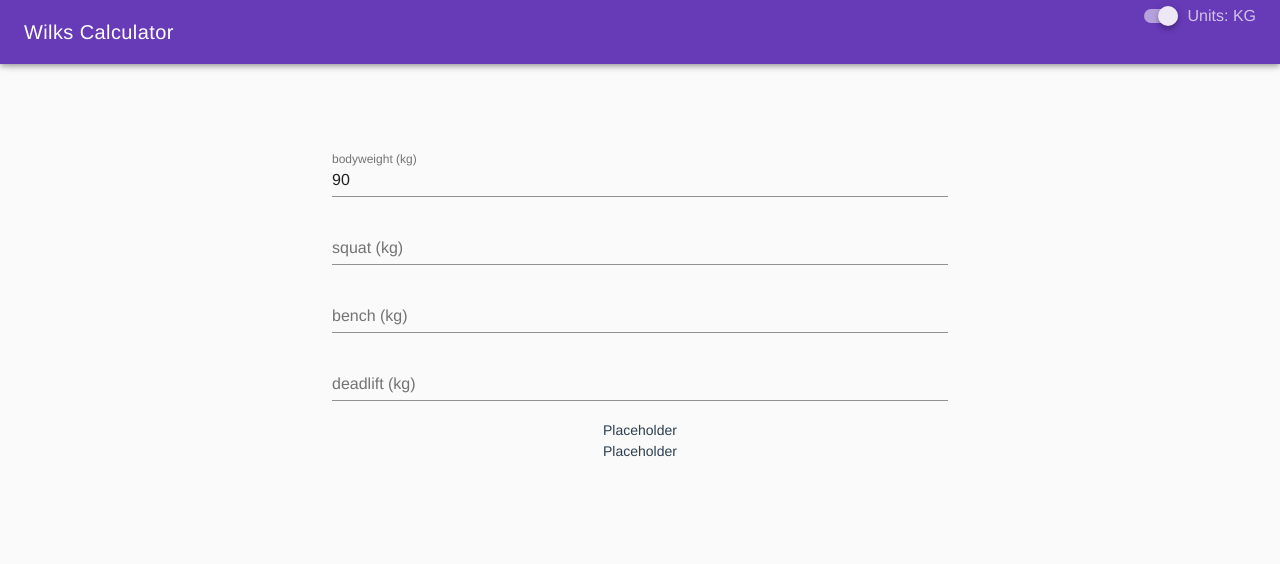
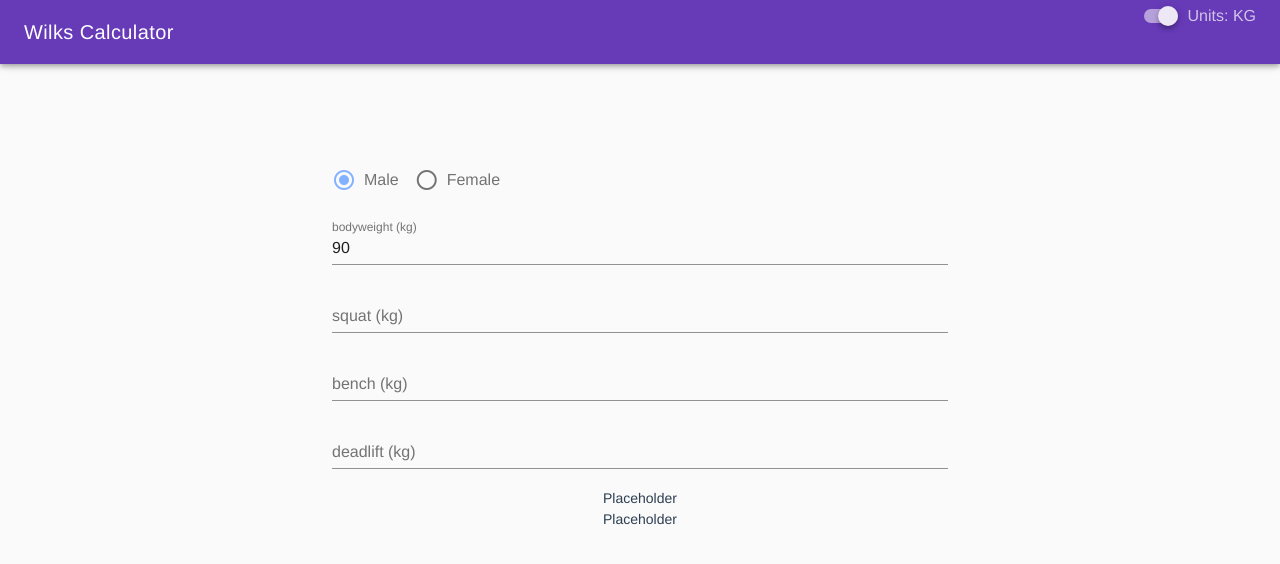
Before and after one commit to trepz/wilks-calculator, a Vue app: page / in a window 1280 px wide. Shown: the top 564 px of the page. Built offline with nearby package versions, Linux system fonts and the light colour scheme.

Commit message:
Create gender radio fields

```diff
--- a/src/components/UserInputs.vue
+++ b/src/components/UserInputs.vue
@@ -2,6 +2,13 @@
   <v-layout align-center justify-center row fill-height>
     <v-flex xs12 md6>
       <v-form>
+        <!-- Gender radio input -->
+        <v-radio-group :value="gender" @change="updateGender" row>
+          <v-radio label="Male" value="male"></v-radio>
+          <v-radio label="Female" value="female"></v-radio>
+          <span><!-- Empty span fixes alignment bug --></span>
+        </v-radio-group>
+        <!-- Stats number inputs -->
         <v-text-field
           v-for="stat in Object.keys(stats)"
           :key="stat"
@@ -39,5 +46,10 @@ export default class UserInputs extends Vue {
   updateStats(stat: string, payload: string): Stats {
     return { ...this.stats, [stat]: +payload }
   }
+
+  @Emit('update:gender')
+  updateGender(payload: string): string {
+    return payload
+  }
 }
 </script>
```
